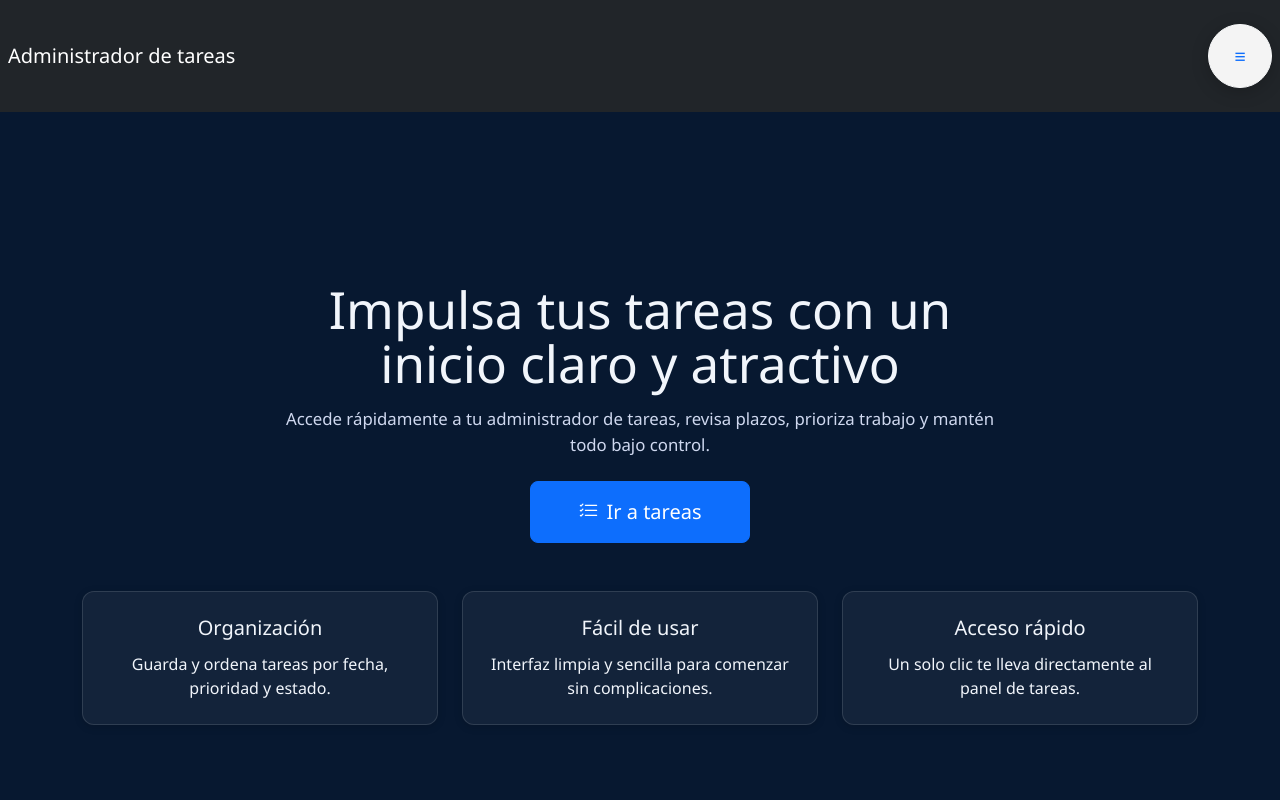
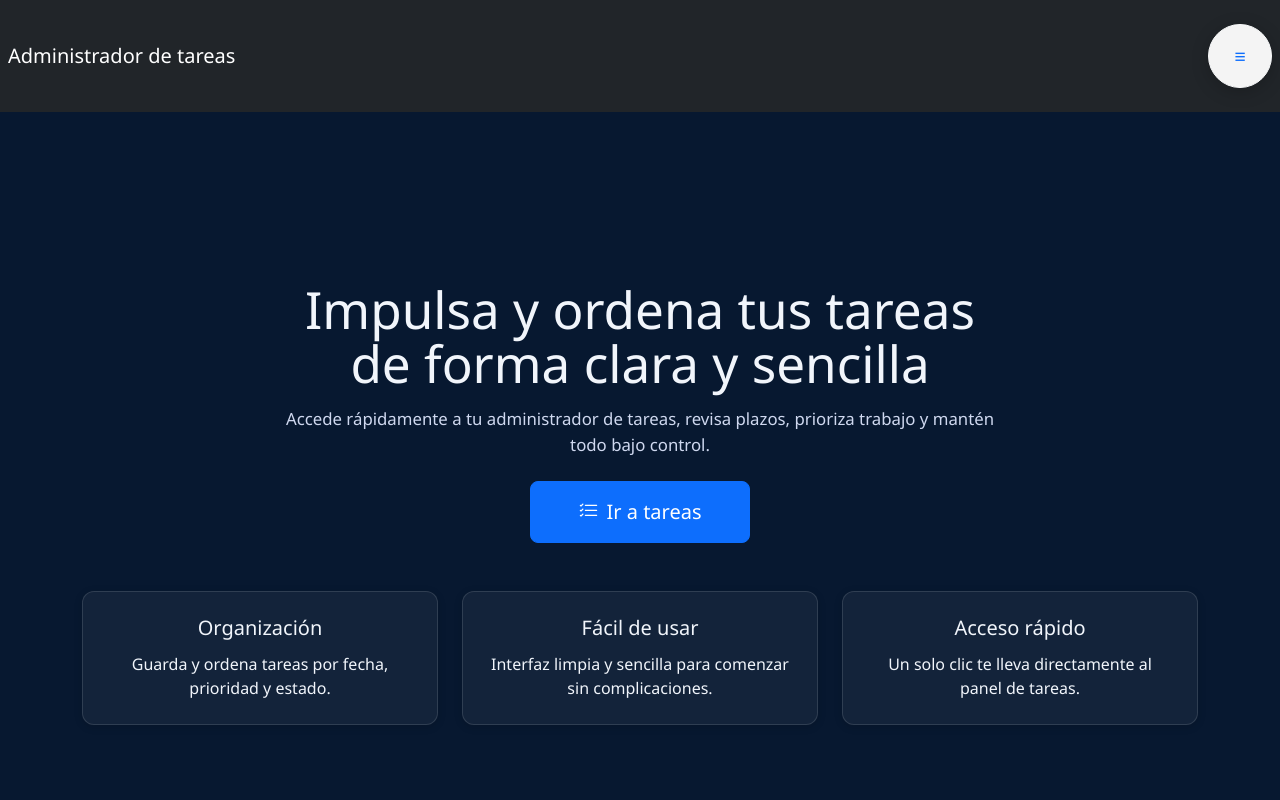
Before and after one commit to Durantt19/PRUEBA22, a website: page index.html in a window 1280 px wide. Shown: the top 800 px of the page. Drawn offline with nearby package versions, Linux system fonts and the light colour scheme.

Commit message:
cambionuev

```diff
--- a/index.html
+++ b/index.html
@@ -33,7 +33,7 @@
     <main class="hero">
         <div class="container">
             <div class="hero-inner text-center animar">
-                <h1 class="hero-title">Impulsa tus tareas con un inicio claro y atractivo</h1>
+                <h1 class="hero-title">Impulsa y ordena tus tareas de forma clara y sencilla</h1>
                 <p class="hero-text mb-4">Accede rápidamente a tu administrador de tareas, revisa plazos, prioriza trabajo y mantén todo bajo control.</p>
                 <a href="pages/tareas.html" class="btn btn-lg btn-primary hero-button">
                     <i class="bi bi-list-check me-2"></i>Ir a tareas
```
